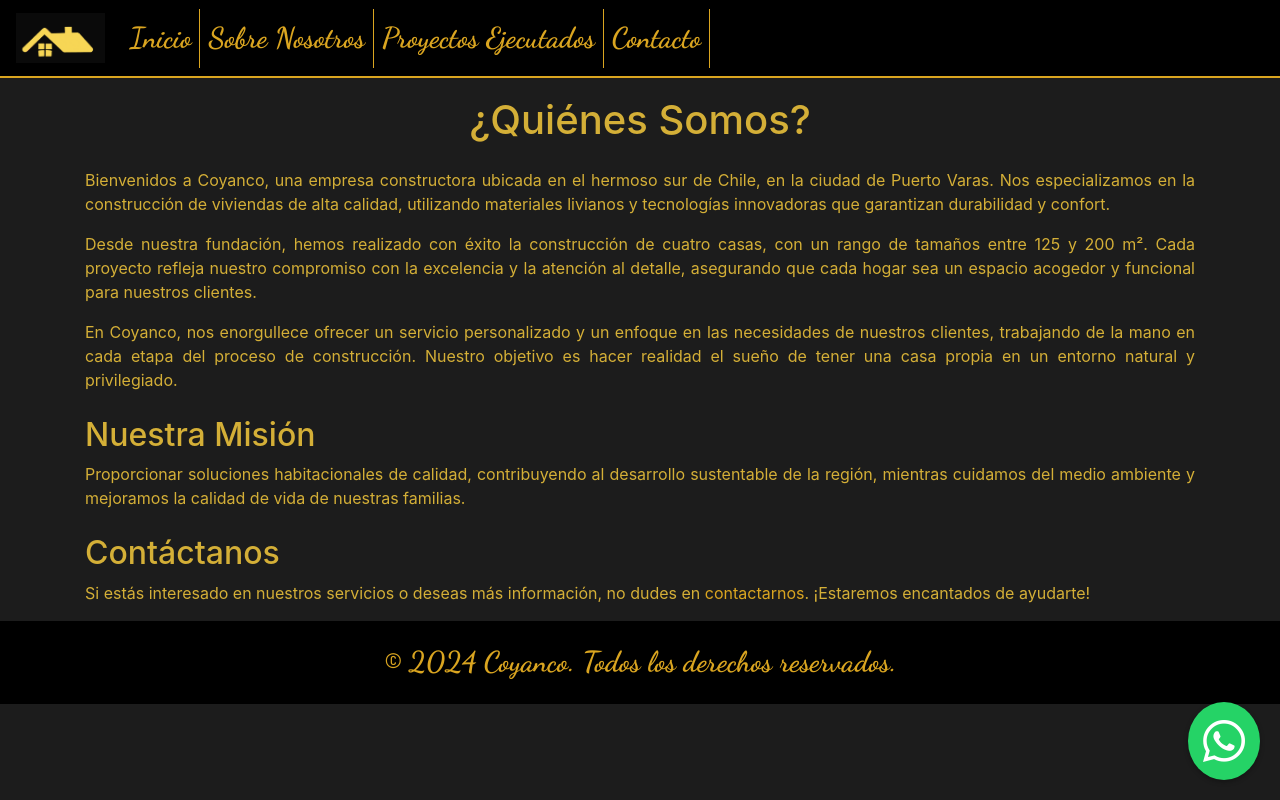
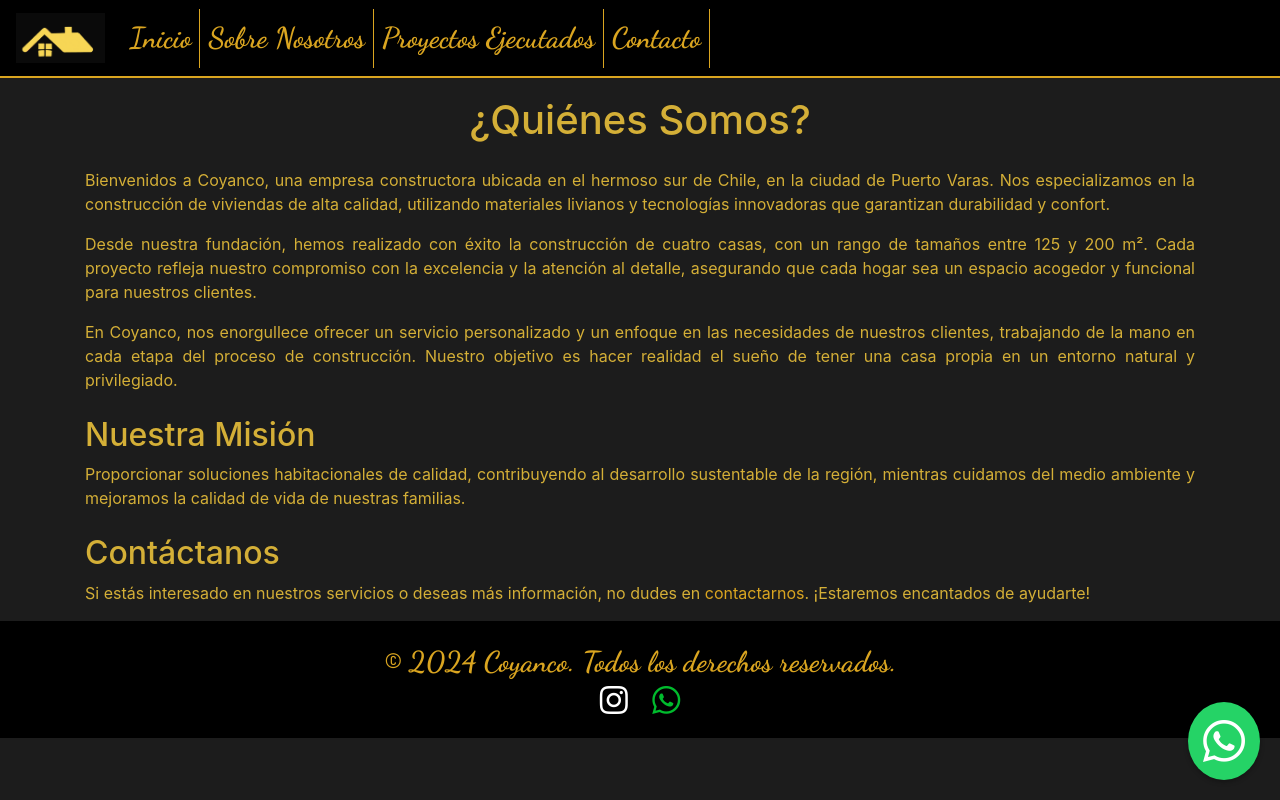
Before and after one commit to laisdj/coyanco_spa, a plain HTML site: page quienes_somos.html in a window 1280 px wide. Drawn offline with nearby package versions, Linux system fonts and the light colour scheme.

Commit message:
Update quienes_somos.html

```diff
--- a/quienes_somos.html
+++ b/quienes_somos.html
@@ -127,7 +127,17 @@
     </div>
 
     <footer class="text-center">
-        <p>&copy; 2024 Coyanco. Todos los derechos reservados.</p>
+        <p>© 2024 Coyanco. Todos los derechos reservados.</p>
+        <div>
+            <!-- Enlace a Instagram -->
+            <a href="https://instagram.com/tu_usuario" target="_blank" style="color: #ffffff; margin: 0 10px;">
+                <i class="fab fa-instagram fa-2x"></i>
+            </a>
+            <!-- Enlace a WhatsApp -->
+            <a href="https://wa.me/+56998867371" target="_blank" style="color: #00bb2d; margin: 0 10px;">
+                <i class="fab fa-whatsapp fa-2x"></i>
+            </a>
+        </div>
     </footer>
 
     <script src="https://code.jquery.com/jquery-3.5.1.slim.min.js"></script>
```
